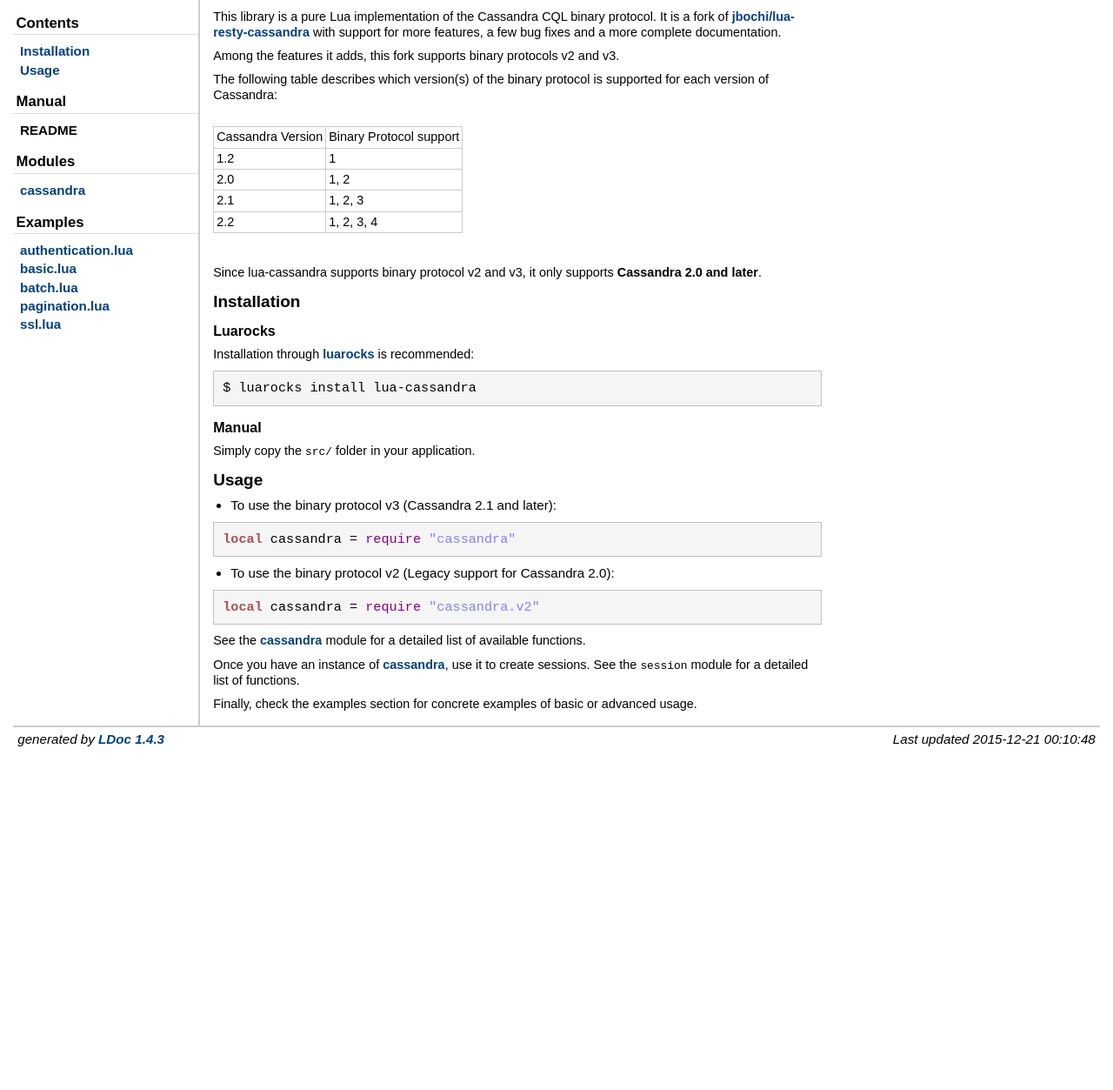
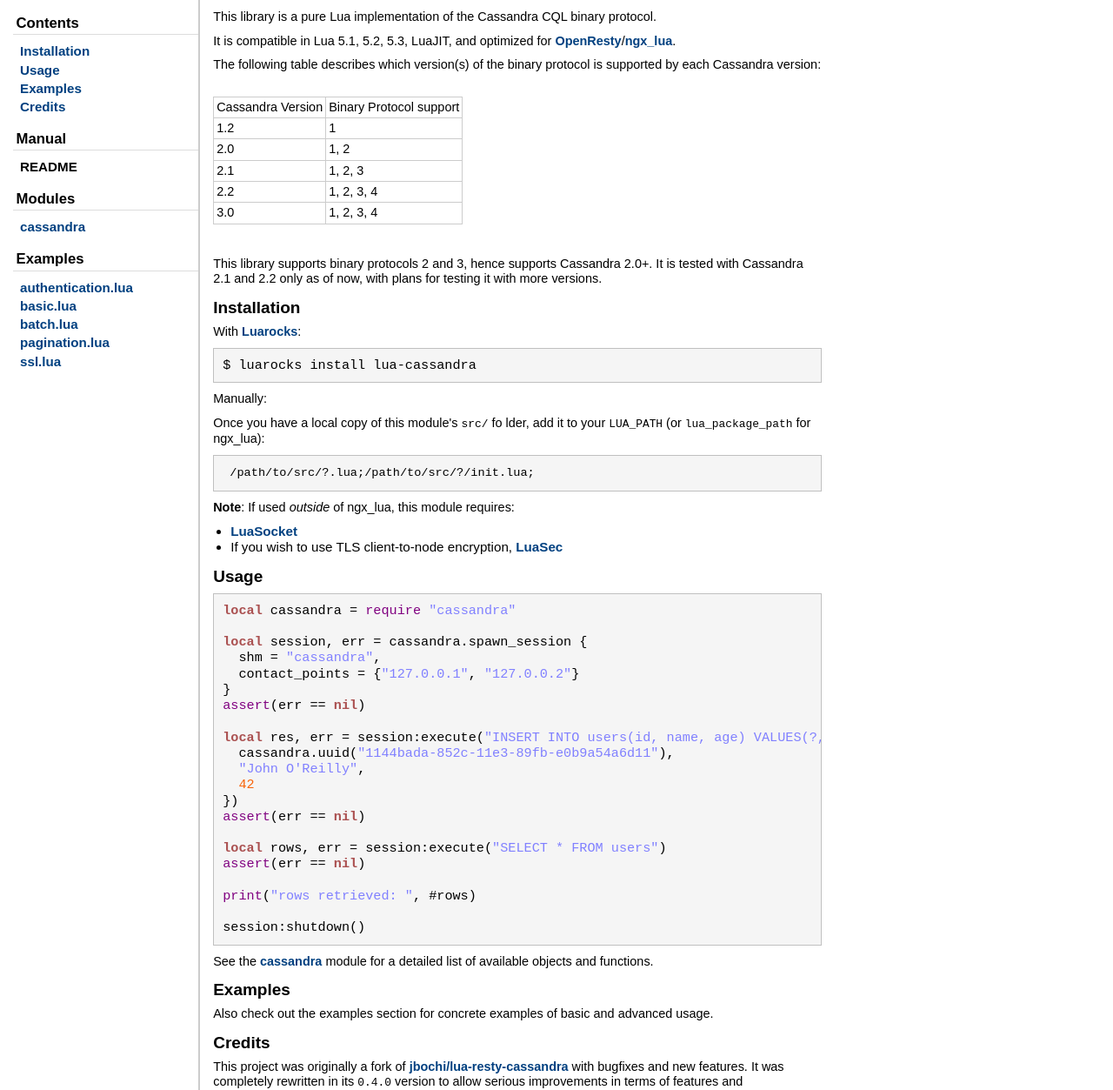
Before and after one commit to thibaultcha/lua-cassandra, a plain HTML site: page doc/manual/README.md.html in a window 1280 px wide. Shown: the part 43-1296 px from the top of the page at 87% size. Before the commit the page ends 907 px from the top, so only its background shows below. Drawn offline with Linux system fonts and the light colour scheme.

Commit message:
docs(ldoc) ldoc website README + features rewording

```diff
--- a/doc/manual/README.md.html
+++ b/doc/manual/README.md.html
@@ -31,6 +31,8 @@
 <ul>
 <li><a href="#Installation">Installation </a></li>
 <li><a href="#Usage">Usage </a></li>
+<li><a href="#Examples">Examples </a></li>
+<li><a href="#Credits">Credits </a></li>
 </ul>
 
 
@@ -58,11 +60,11 @@
 
 <h1>lua-cassandra</h1>
 
-<p>This library is a pure Lua implementation of the Cassandra CQL binary protocol. It is a fork of <a href="https://github.com/jbochi/lua-resty-cassandra">jbochi/lua-resty-cassandra</a> with support for more features, a few bug fixes and a more complete documentation.</p>
+<p>This library is a pure Lua implementation of the Cassandra CQL binary protocol.</p>
 
-<p>Among the features it adds, this fork supports binary protocols v2 and v3.</p>
+<p>It is compatible in Lua 5.1, 5.2, 5.3, LuaJIT, and optimized for <a href="https://openresty.org">OpenResty</a>/<a href="https://github.com/openresty/lua-nginx-module">ngx_lua</a>.</p>
 
-<p>The following table describes which version(s) of the binary protocol is supported for each version of Cassandra:</p>
+<p>The following table describes which version(s) of the binary protocol is supported by each Cassandra version:</p>
 
 <p><br /></p>
 
@@ -72,18 +74,17 @@
   <tr><td>2.0</td><td>1, 2</td></tr>
   <tr><td>2.1</td><td>1, 2, 3</td></tr>
   <tr><td>2.2</td><td>1, 2, 3, 4</td></tr>
+  <tr><td>3.0</td><td>1, 2, 3, 4</td></tr>
 </table>
 
 <p><br /></p>
 
-<p>Since lua-cassandra supports binary protocol v2 and v3, it only supports <strong>Cassandra 2.0 and later</strong>.</p>
+<p>This library supports binary protocols 2 and 3, hence supports Cassandra 2.0+. It is tested with Cassandra 2.1 and 2.2 only as of now, with plans for testing it with more versions.</p>
 
 <p><a name="Installation"></a></p>
 <h2>Installation</h2>
 
-<h4>Luarocks</h4>
-
-<p>Installation through <a href="https://luarocks.org">luarocks</a> is recommended:</p>
+<p>With <a href="https://luarocks.org">Luarocks</a>:</p>
 
 
 <pre>
@@ -91,38 +92,61 @@ $ luarocks install lua-cassandra
 </pre>
 
 
-<h4>Manual</h4>
+<p>Manually:</p>
 
-<p>Simply copy the <code>src/</code> folder in your application.</p>
+<p>Once you have a local copy of this module's <code>src/</code> fo   lder, add it to your <code>LUA_PATH</code> (or <code>lua_package_path</code> for ngx_lua):</p>
+
+<pre><code> /path/to/src/?.lua;/path/to/src/?/init.lua;
+</code></pre>
+
+
+<p><strong>Note</strong>: If used <em>outside</em> of ngx_lua, this module requires:</p>
+
+<ul>
+    <li><a href="http://w3.impa.br/~diego/software/luasocket/">LuaSocket</a></li>
+    <li>If you wish to use TLS client-to-node encryption, <a href="https://github.com/brunoos/luasec">LuaSec</a></li>
+</ul>
 
 <p><a name="Usage"></a></p>
 <h2>Usage</h2>
 
-<ul>
-    <li>To use the binary protocol v3 (Cassandra 2.1 and later):</li>
-</ul>
-
 
 <pre>
 <span class="keyword">local</span> cassandra = <span class="global">require</span> <span class="string">"cassandra"</span>
+
+<span class="keyword">local</span> session, err = cassandra.spawn_session {
+  shm = <span class="string">"cassandra"</span>,
+  contact_points = {<span class="string">"127.0.0.1"</span>, <span class="string">"127.0.0.2"</span>}
+}
+<span class="global">assert</span>(err == <span class="keyword">nil</span>)
+
+<span class="keyword">local</span> res, err = session:execute(<span class="string">"INSERT INTO users(id, name, age) VALUES(?, ?, ?)"</span>, {
+  cassandra.uuid(<span class="string">"1144bada-852c-11e3-89fb-e0b9a54a6d11"</span>),
+  <span class="string">"John O'Reilly"</span>,
+  <span class="number">42</span>
+})
+<span class="global">assert</span>(err == <span class="keyword">nil</span>)
+
+<span class="keyword">local</span> rows, err = session:execute(<span class="string">"SELECT * FROM users"</span>)
+<span class="global">assert</span>(err == <span class="keyword">nil</span>)
+
+<span class="global">print</span>(<span class="string">"rows retrieved: "</span>, #rows)
+
+session:shutdown()
 </pre>
 
 
-<ul>
-    <li>To use the binary protocol v2 (Legacy support for Cassandra 2.0):</li>
-</ul>
+<p>See the <a href="../index.html#">cassandra</a> module for a detailed list of available objects and functions.</p>
 
+<p><a name="Examples"></a></p>
+<h2>Examples</h2>
 
-<pre>
-<span class="keyword">local</span> cassandra = <span class="global">require</span> <span class="string">"cassandra.v2"</span>
-</pre>
+<p>Also check out the examples section for concrete examples of basic and advanced usage.</p>
 
+<p><a name="Credits"></a></p>
+<h2>Credits</h2>
 
-<p>See the <a href="../index.html#">cassandra</a> module for a detailed list of available functions.</p>
-
-<p>Once you have an instance of <a href="../index.html#">cassandra</a>, use it to create sessions. See the <code>session</code> module for a detailed list of functions.</p>
-
-<p>Finally, check the examples section for concrete examples of basic or advanced usage.</p>
+<p>This project was originally a fork of <a href="https://github.com/jbochi/lua-resty-cassandra">jbochi/lua-resty-cassandra</a> with bugfixes and new features. It was completely rewritten in its <code>0.4.0</code> version to allow serious improvements in terms of features and maintainability.</p>
 
 
 
@@ -130,7 +154,7 @@ $ luarocks install lua-cassandra
 </div> <!-- id="main" -->
 <div id="about">
 <i>generated by <a href="http://github.com/stevedonovan/LDoc">LDoc 1.4.3</a></i>
-<i style="float:right;">Last updated 2015-12-21 00:10:48 </i>
+<i style="float:right;">Last updated 2015-12-21 00:28:06 </i>
 </div> <!-- id="about" -->
 </div> <!-- id="container" -->
 </body>
```
Also changed, not shown: doc/examples/authentication.lua.html (+1 -1 lines), doc/examples/basic.lua.html (+1 -1 lines), doc/examples/batch.lua.html (+1 -1 lines), doc/examples/pagination.lua.html (+1 -1 lines), doc/examples/ssl.lua.html (+1 -1 lines), doc/index.html (+2 -2 lines), 2 other files.
